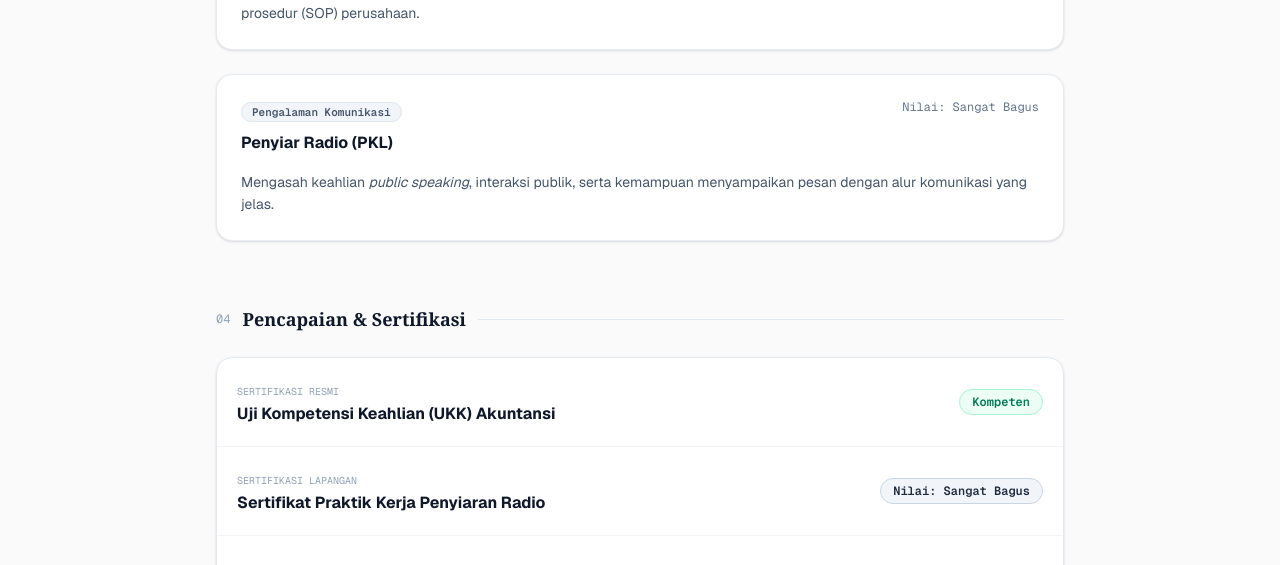
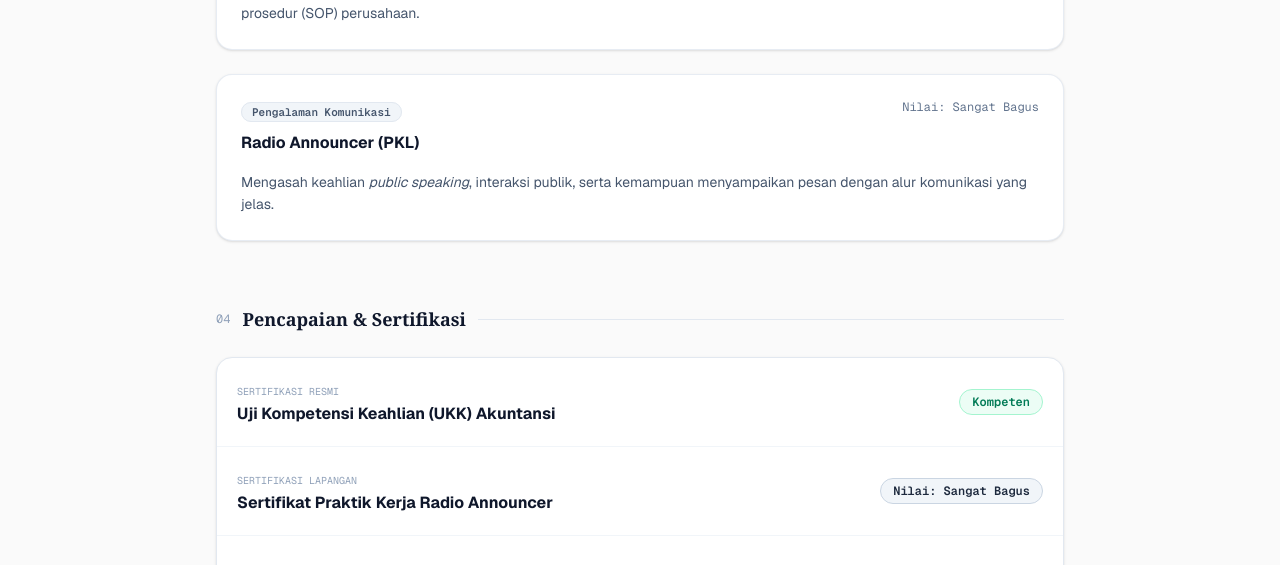
Before and after one commit to arumdahlia67-rgb/my-portofolio, a Next.js app: page / in a window 1280 px wide. Shown: the part 1960-2525 px from the top of the page. Built offline with nearby package versions, Linux system fonts and the light colour scheme.

Commit message:
update Radio Announcer role and certificate

```diff
--- a/app/page.tsx
+++ b/app/page.tsx
@@ -209,7 +209,7 @@ export default function Home() {
                       <span className="text-[11px] font-mono font-semibold text-slate-600 bg-slate-100 px-2.5 py-0.5 rounded-full border border-slate-200">
                         Pengalaman Komunikasi
                       </span>
-                      <h3 className="text-base font-bold text-slate-900 mt-2">Penyiar Radio (PKL)</h3>
+                      <h3 className="text-base font-bold text-slate-900 mt-2">Radio Announcer (PKL)</h3>
                     </div>
                     <span className="text-xs text-slate-500 font-mono">Nilai: Sangat Bagus</span>
                   </div>
@@ -239,7 +239,7 @@ export default function Home() {
                     badgeColor: "bg-emerald-50 text-emerald-700 border-emerald-200",
                   },
                   {
-                    title: "Sertifikat Praktik Kerja Penyiaran Radio",
+                    title: "Sertifikat Praktik Kerja Radio Announcer",
                     category: "Sertifikasi Lapangan",
                     status: "Nilai: Sangat Bagus",
                     badgeColor: "bg-slate-100 text-slate-800 border-slate-300",
```
